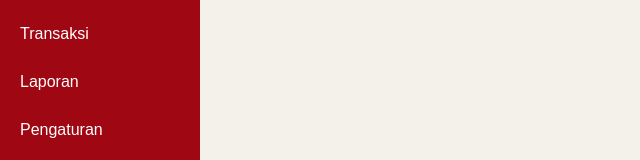
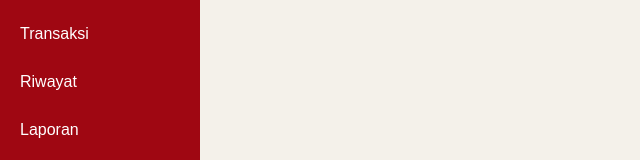
Before and after one commit to marchel-o/uas-frontend, a Next.js app: page /main/success in a window 1280 px wide. Shown: the part 142-302 px from the top of the page, without its empty margins (0-640 px from the left). Built offline with nearby package versions, Linux system fonts and the light colour scheme; a web font is replaced by a local one.

Commit message:
Menambahkan redirect sidebar riwayat transaksi

```diff
--- a/src/app/components/Navbar.tsx
+++ b/src/app/components/Navbar.tsx
@@ -12,6 +12,7 @@ export function Navbar(){
     { name: "Dashboard", link: "/main/dashboard" },
     { name: "Produk", link: "/" },
     { name: "Transaksi", link: "/main/transactions" },
+    { name: "Riwayat", link: "/main/history" },
     { name: "Laporan", link: "/"},
     { name: "Pengaturan", link: "/main/settings" },
   ]
```
